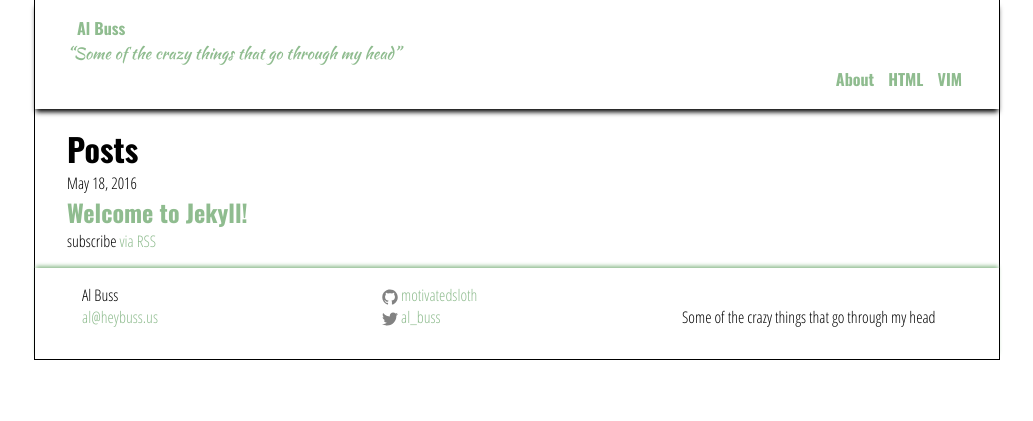
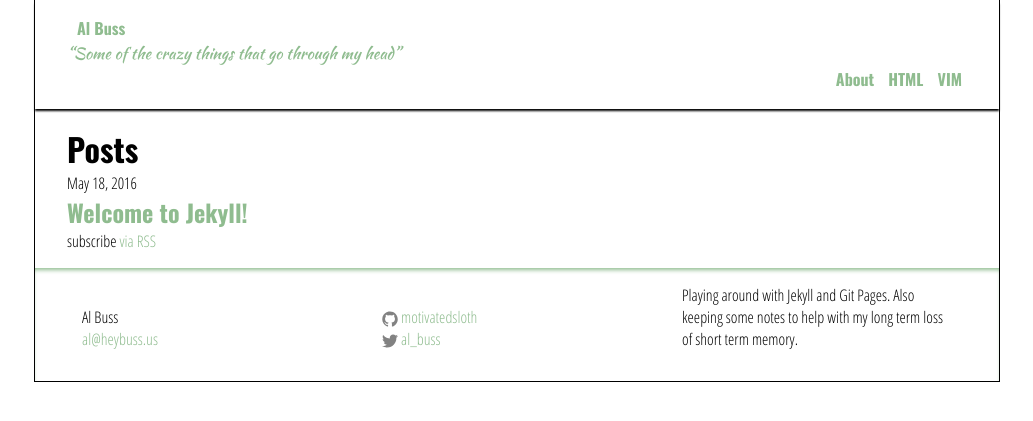
Before and after one commit to motivatedsloth/motivatedsloth.github.io, a Jekyll site: the page built from index.html, in a window 1280 px wide. Shown: the top 421 px of the page, without its empty margins (123-1156 px from the left). Built offline with Jekyll 4.4.1, drawn with Linux system fonts in a browser that asks for light colours.

Commit message:
set tagline. Tweaking shadows

```diff
--- a/_config.yml
+++ b/_config.yml
@@ -8,7 +8,11 @@
 # Site settings
 title: Al Buss
 email: al@heybuss.us
-description: Some of the crazy things that go through my head
+tagline: Some of the crazy things that go through my head
+description: >
+        Playing around with Jekyll and Git Pages.
+        Also keeping some notes to help with my long term loss
+        of short term memory.
 baseurl: "" # the subpath of your site, e.g. /blog
 url: "http://motivatedsloth.github.io" # the base hostname & protocol for your site
 twitter_username: al_buss
--- a/_includes/header.html
+++ b/_includes/header.html
@@ -1,7 +1,7 @@
 <header>
 
     <a class="site-title" href="{{ site.baseurl }}/">{{ site.title }}<br />
-    <q>{{ site.description }}</q></a>
+    <q>{{ site.tagline }}</q></a>
 
     <nav>
       <button class="nav-toggle">
--- a/css/style.css
+++ b/css/style.css
@@ -58,11 +58,11 @@ a:link:hover, a:visited:hover{
 
 /** borders and colors **/
 body > header{
-		box-shadow: 0 5px 5px -2px;
+		box-shadow: 0 3px 2px -1px;
 }
 
 body > footer{
-		box-shadow: 0 -4px 4px -2px darkseagreen;
+		box-shadow: inset 0 4px 4px -2px darkseagreen;
 }
 
 @media screen and (min-width: 1000px){
```
